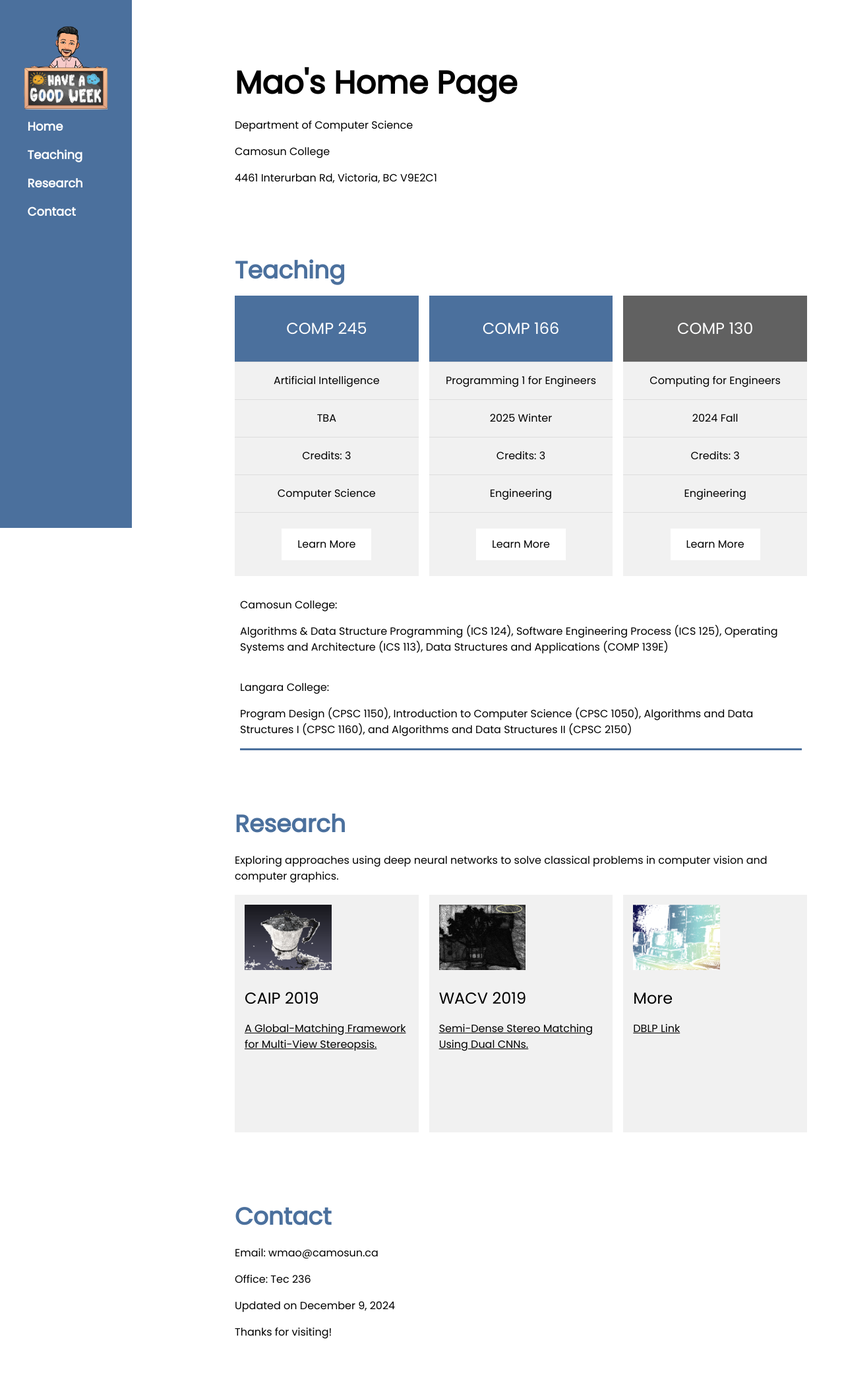
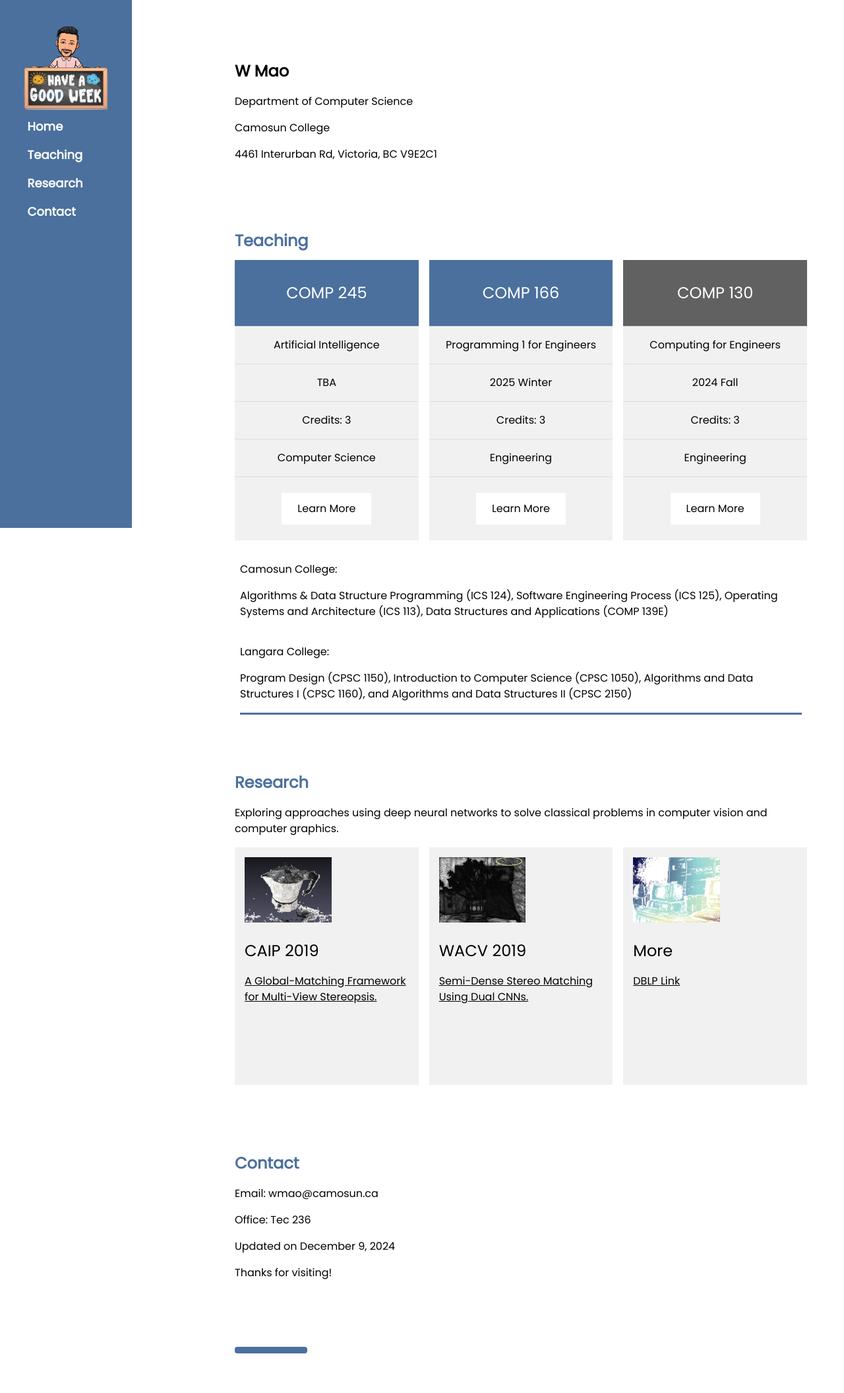
Before and after one commit to w-mao/aimate, a Django app: page /mao/ in a window 1280 px wide. Shown: the top 2111 px of the page at 66% size. After the commit the page ends 2051 px from the top, so only its background shows below. Run offline with Django 3.2, Linux system fonts and the light colour scheme.

Commit message:
profile update

```diff
--- a/aimate/settings.py
+++ b/aimate/settings.py
@@ -25,8 +25,8 @@
 SECRET_KEY = 'django-insecure-$o^(^p0$y62smza2j0!^@pfhbb7c6@tlvdouub86ieiam04a#u'
 
 # SECURITY WARNING: don't run with debug turned on in production!
-#DEBUG = True
-DEBUG = False
+DEBUG = True
+#DEBUG = False
 
 #ALLOWED_HOSTS =[]
 ALLOWED_HOSTS = ['m3vie.com', '3.99.174.90', '35.182.71.92', 'localhost', '127.0.0.1']
--- a/members/templates/profile_wm.html
+++ b/members/templates/profile_wm.html
@@ -1,7 +1,7 @@
 {% load static %}
 <!DOCTYPE html>
 <html lang="en">
-<title>Mao's Home Page</title>
+<title>Mao</title>
 <meta charset="UTF-8">
 <meta name="viewport" content="width=device-width, initial-scale=1">
 <link rel="stylesheet" href="https://www.w3schools.com/w3css/4/w3.css">
@@ -40,9 +40,9 @@
 </nav>
 
 <!-- Top menu on small screens -->
-<header class="w3-container w3-top w3-hide-large mao-IT-blue w3-xlarge w3-padding">
+<header class="w3-container w3-top w3-hide-large mao-IT-blue w3-large w3-padding">
   <a href="javascript:void(0)" class="w3-button mao-IT-blue w3-margin-right" onclick="w3_open()">☰</a>
-  <span>Mao's Home Page</span>
+  <span>Home</span>
 </header>
 
 <!-- Overlay effect when opening sidebar on small screens -->
@@ -53,8 +53,8 @@
 
   <!-- Header -->
   <div class="w3-container" style="margin-top:80px" id="showcase">
-    <h1 class="w3-xxxlarge"><b>Mao's Home Page</b></h1>
-    <!--<h1 class="w3-xxlarge w3-text-indigo"><b>Showcase.</b></h1>-->
+    <h1 class="w3-xlarge"><b>W Mao</b></h1>
+    <!--<h1 class="w3-xlarge w3-text-indigo"><b>Showcase.</b></h1>-->
     <!--<hr style="width:50px;border:5px solid red" class="w3-round">-->
     <p>Department of Computer Science</p>
     <p>Camosun College</p>
@@ -78,7 +78,7 @@
 
   <!-- Modal for full size images on click-->
   <!--<div id="modal01" class="w3-modal w3-black" style="padding-top:0" onclick="this.style.display='none'">
-    <span class="w3-button w3-black w3-xxlarge w3-display-topright">×</span>
+    <span class="w3-button w3-black w3-xlarge w3-display-topright">×</span>
     <div class="w3-modal-content w3-animate-zoom w3-center w3-transparent w3-padding-64">
       <img id="img01" class="w3-image">
       <p id="caption"></p>
@@ -87,7 +87,7 @@
 
   <!-- Services -->
   <div class="w3-container" id="services" style="margin-top:75px">
-    <h1 class="w3-xxlarge mao-text-IT-blue"><b>Teaching</b></h1>
+    <h1 class="w3-xlarge mao-text-IT-blue"><b>Teaching</b></h1>
 
 
     <!--<hr style="width:50px;border:5px solid blue" class="w3-round">-->
@@ -187,7 +187,7 @@
 
   <!-- Designers -->
   <div class="w3-container" id="designers" style="margin-top:75px">
-    <h1 class="w3-xxlarge mao-text-IT-blue"><b>Research</b></h1>
+    <h1 class="w3-xlarge mao-text-IT-blue"><b>Research</b></h1>
     <!--<hr style="width:50px;border:5px solid red" class="w3-round">-->
     <!--<p>The best team in the world.</p>-->
     <p>Exploring approaches using deep neural networks to solve classical problems in computer vision and computer graphics. </p>
@@ -244,7 +244,7 @@
 
   <!-- Contact -->
   <div class="w3-container" id="contact" style="margin-top:75px">
-    <h1 class="w3-xxlarge mao-text-IT-blue"><b>Contact</b></h1>
+    <h1 class="w3-xlarge mao-text-IT-blue"><b>Contact</b></h1>
     <p>Email: wmao@camosun.ca</p>
     <p>Office: Tec 236</p>
     <p>Updated on December 9, 2024</p>
```
Also changed, not shown: 1 other file.
